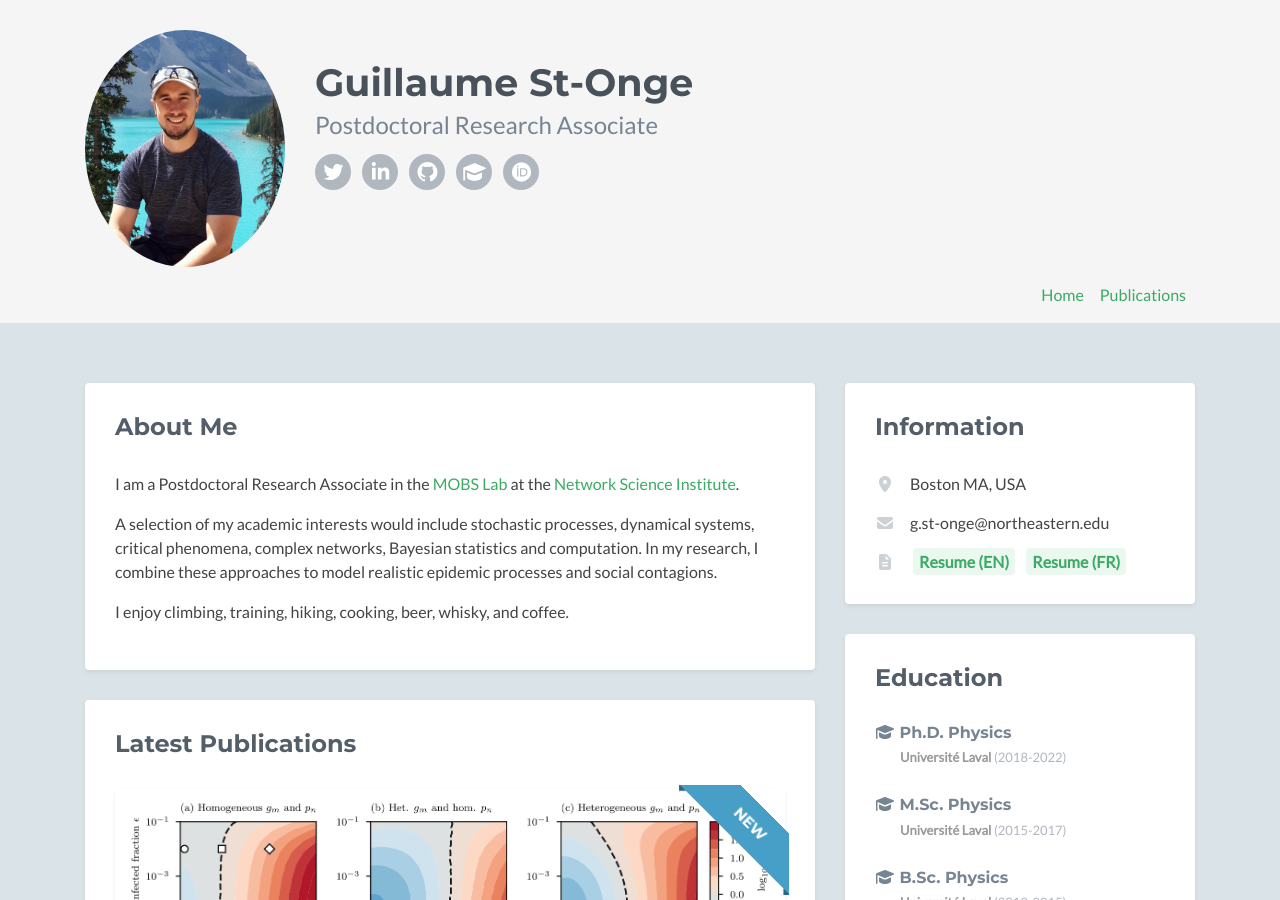
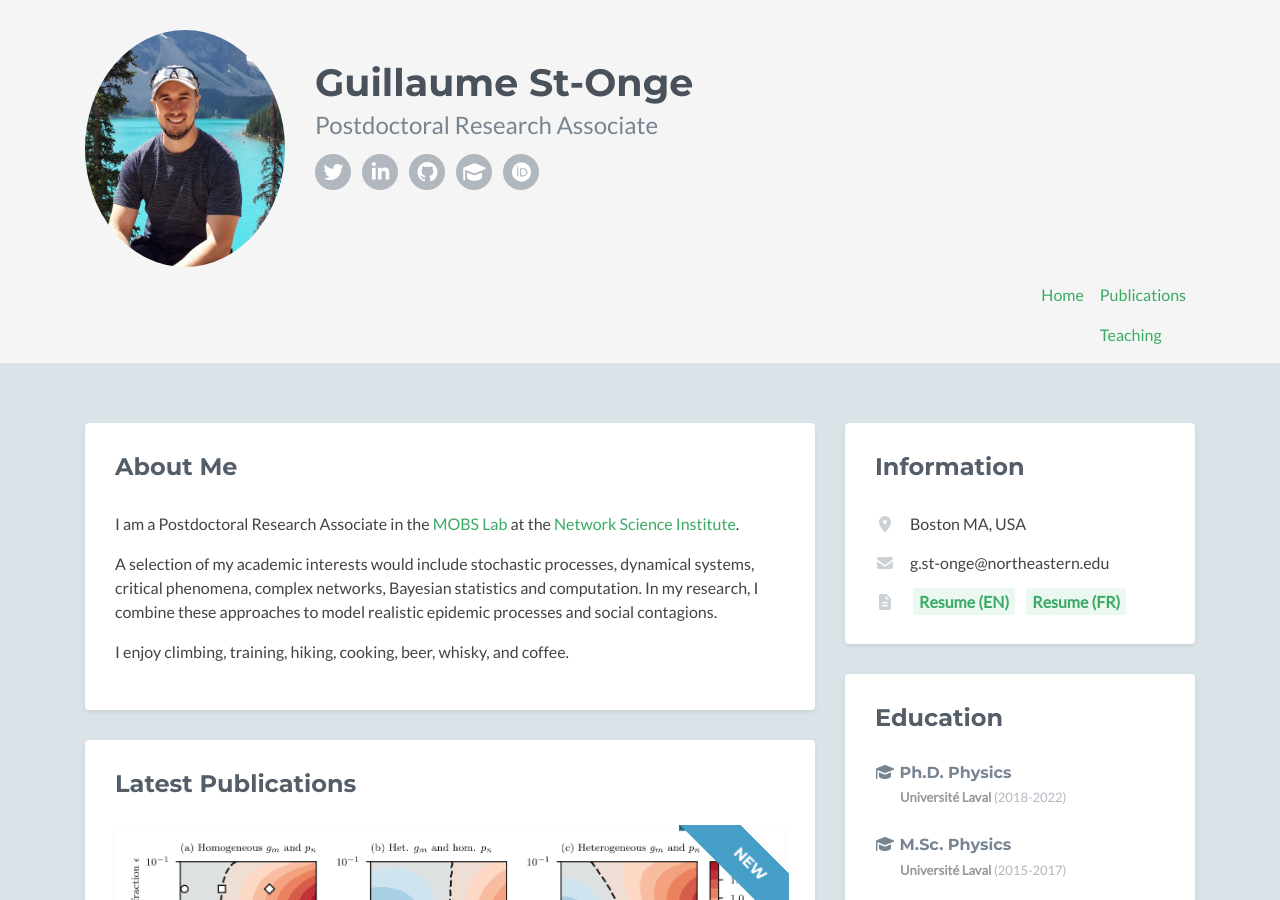
Before and after one commit to gstonge/gstonge.github.io, a Jekyll site: the page built from index.html, in a window 1280 px wide and 900 px high. Built offline with Jekyll 4.4.1, drawn with Linux system fonts in a browser that asks for light colours; nearby versions of some CDN libraries; library files that are not in the unit come from our copies.

Commit message:
link to teaching

```diff
--- a/_includes/navbar.html
+++ b/_includes/navbar.html
@@ -14,6 +14,7 @@
             </li>
             <li class="nav-item">
               <a class="nav-link" href="/publications.html">Publications</a>
+              <a class="nav-link" href="/teaching.html">Teaching</a>
             </li>
           </ul>
           <!-- Links -->
```
